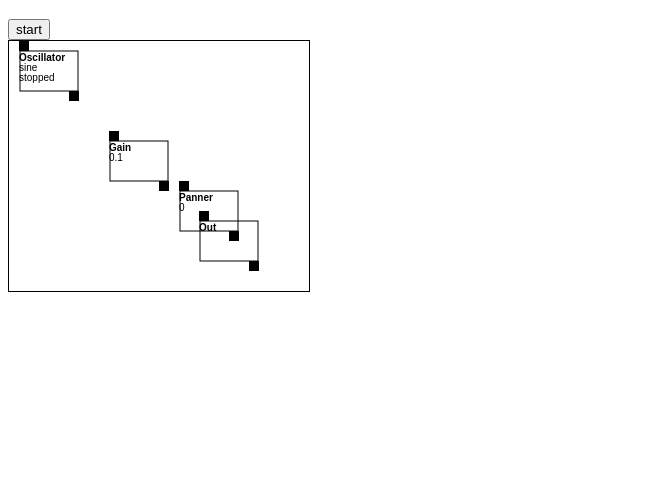
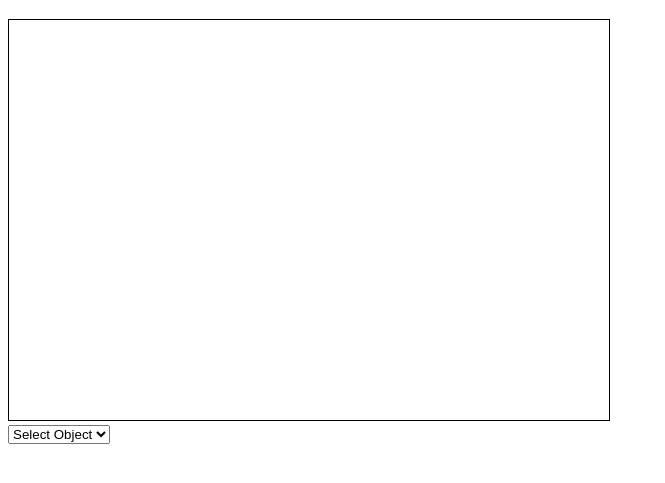
Before and after one commit to ibuibu/Pd.ts, a website built with webpack: page src/index.html in a window 1280 px wide. Both pictures are taken after a click on the button "start". Shown: the part 61-544 px from the top of the page, without its empty margins (0-665 px from the left). Built offline with nearby package versions, Linux system fonts and the light colour scheme.

Commit message:
Add selector of object

```diff
--- a/src/index.html
+++ b/src/index.html
@@ -4,18 +4,33 @@
     <meta charset="UTF-8" />
     <meta name="viewport" content="width=device-width, initial-scale=1.0" />
     <title>Web Audio API</title>
+    <style type="text/css">
+      .show {
+        display: inline;
+      }
+      .hidden {
+        display: none;
+      }
+    </style>
   </head>
   <body>
     <h1>PDJS</h1>
-    <button id="start">start</button>
     <div>
       <canvas
         id="tutorial"
-        width="300"
-        height="250"
+        width="600"
+        height="400"
         style="border: 1px solid"
       ></canvas>
     </div>
+    <button id="start">start</button>
+    <select id="rect-selector" class="hidden">
+      <option selected>Select Object</option>
+      <option value="oscillator">oscillator</option>
+      <option value="gain">gain</option>
+      <option value="panner">panner</option>
+      <option value="out">out</option>
+    </select>
     <div id="control-area"></div>
   </body>
 </html>
--- a/src/main.ts
+++ b/src/main.ts
@@ -3,7 +3,8 @@ import { PatchObserver } from "./patchObserver";
 import { DestinationRect } from "./destinationRect";
 import { GainRect } from "./gainRect";
 import { OscillatorRect } from "./oscillatorRect";
-import {StereoPannerRect} from "./stereoPannerRect";
+import { StereoPannerRect } from "./stereoPannerRect";
+import { BaseRect } from "./baseRect";
 
 const canvas = document.getElementById("tutorial") as HTMLCanvasElement;
 
@@ -13,22 +14,52 @@ if (canvas.getContext) {
 
 setGlobalUtils(canvas);
 
-document.querySelector("#start").addEventListener("click", () => {
-  const ctx = new AudioContext();
+const startButton = document.querySelector("#start");
+const rectSelector = document.getElementById("rect-selector");
+const area = document.querySelector("#control-area") as HTMLDivElement;
 
-  const area = document.querySelector("#control-area") as HTMLDivElement;
-  const observer = new PatchObserver(c);
-  const r1 = new OscillatorRect(c, ctx, observer, area, 10, 10);
-  const r2 = new GainRect(c, ctx, observer, area, 100, 100);
-  const r3 = new StereoPannerRect(c, ctx, observer,area, 170, 150);
-  const r4 = new DestinationRect(c, ctx, observer, 190, 180);
+let ctx: AudioContext;
+let observer: PatchObserver;
+let rects = [];
+
+rectSelector.addEventListener("change", (e: Event) => {
+  const { target } = e;
+  if (!(target instanceof HTMLSelectElement)) return;
+  let rect: BaseRect;
+  switch (target.value) {
+    case "oscillator":
+      rect = new OscillatorRect(c, ctx, observer, area, 0, 10);
+      break;
+    case "gain":
+      rect = new GainRect(c, ctx, observer, area, 0, 10);
+      break;
+    case "panner":
+      rect = new StereoPannerRect(c, ctx, observer, area, 0, 10);
+      break;
+    case "out":
+      rect = new DestinationRect(c, ctx, observer, 0, 10);
+      break;
+    default:
+      return;
+  }
+  rects.push(rect);
+
+  (rectSelector as HTMLSelectElement).options[0].selected = true;
+});
+
+startButton.addEventListener("click", () => {
+  startButton.remove();
+  rectSelector.classList.remove("hidden");
+  rectSelector.classList.add("show");
+  ctx = new AudioContext();
+
+  observer = new PatchObserver(c);
 
   setInterval(() => {
     c.clearRect(0, 0, canvas.width, canvas.height);
     observer.display();
-    r1.display();
-    r2.display();
-    r3.display();
-    r4.display();
+    rects.forEach((rect) => {
+      rect.display();
+    });
   }, 0);
 });
```
